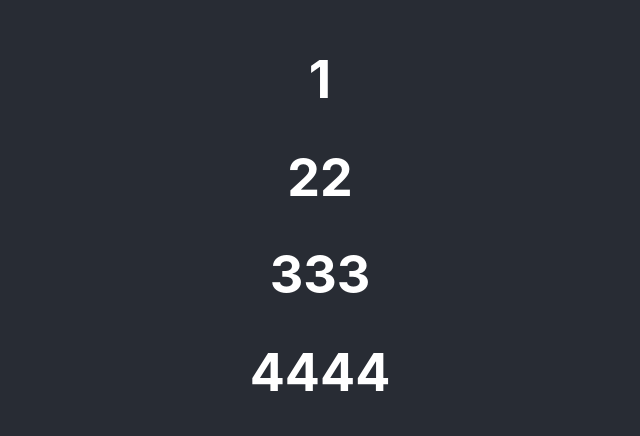
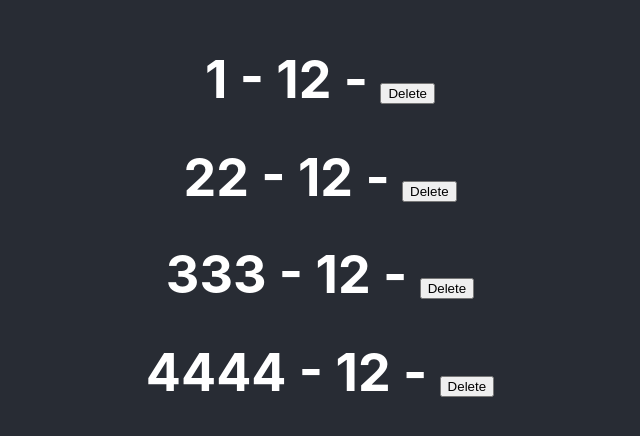
Before and after one commit to med2mad/allo-voisin, a React (Create React App) app: page / in a window 1280 px wide. Shown: the part 174-610 px from the top of the page, without its empty margins (320-960 px from the left). Built offline with nearby package versions, Linux system fonts and the light colour scheme; the HTML template or start-up script is replaced by a standard one.

Commit message:
delete blogs

```diff
--- a/src/App.js
+++ b/src/App.js
@@ -3,11 +3,18 @@ import Cc from "./components/Cc";
 
 function App() {
 
-  let [v, setV] = useState([{o:1},{o:22},{o:333},{o:4444}]);
+  let [a, seta] = useState([{o:1},{o:22},{o:333},{o:4444}]);
+  let b = true;
+  let o={o:12};
+
+  function handleDelete(p){
+    const newblogs = a.filter( item => item.o !== p);
+    seta(newblogs);
+  }
 
   return (
     <div className="App App-header">
-      <Cc att={v}></Cc>
+      <Cc array={a} object={o} boolean={b} handleDelete={handleDelete} ></Cc>
     </div>
   );
 }
--- a/src/components/Cc.js
+++ b/src/components/Cc.js
@@ -1,8 +1,9 @@
-function Cc(params) {
+function Cc({array, object, boolean, handleDelete}) {
 
     return (
         <div>
-            {params.att.map((b)=>(<h1 key={b.o}>{b.o}</h1>))}
+            {array.map((a)=> {return ( <h1 key={a.o}> {a.o} - {object.o} - {boolean} <button onClick={()=>handleDelete(a.o)}>Delete</button> </h1>)})}
+
         </div>
     )
 }
```
